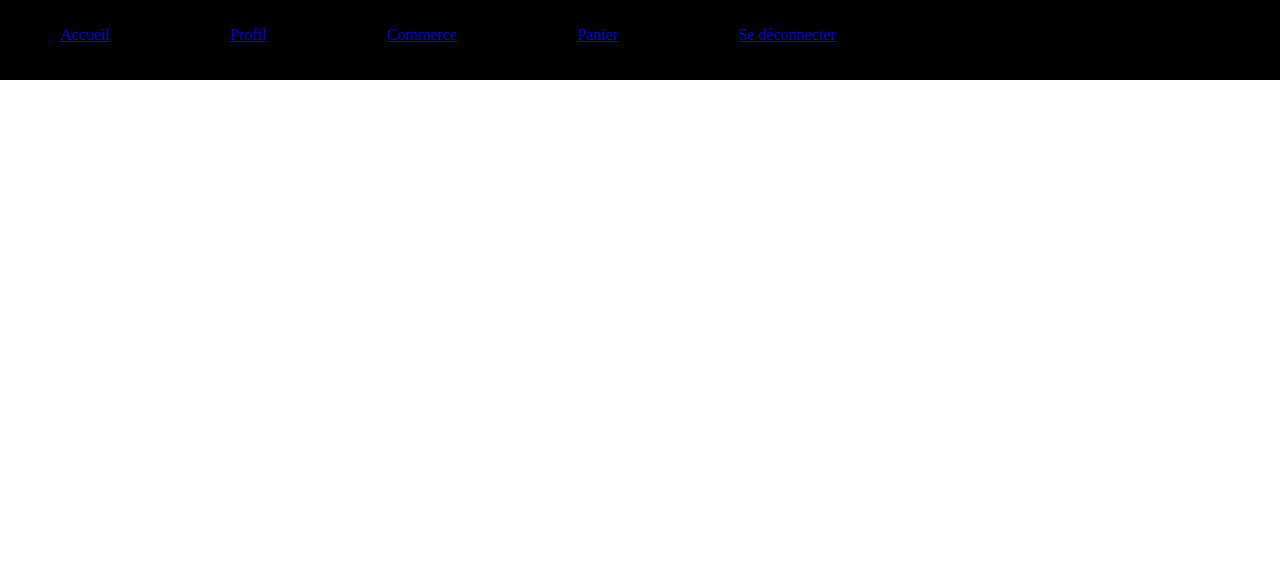
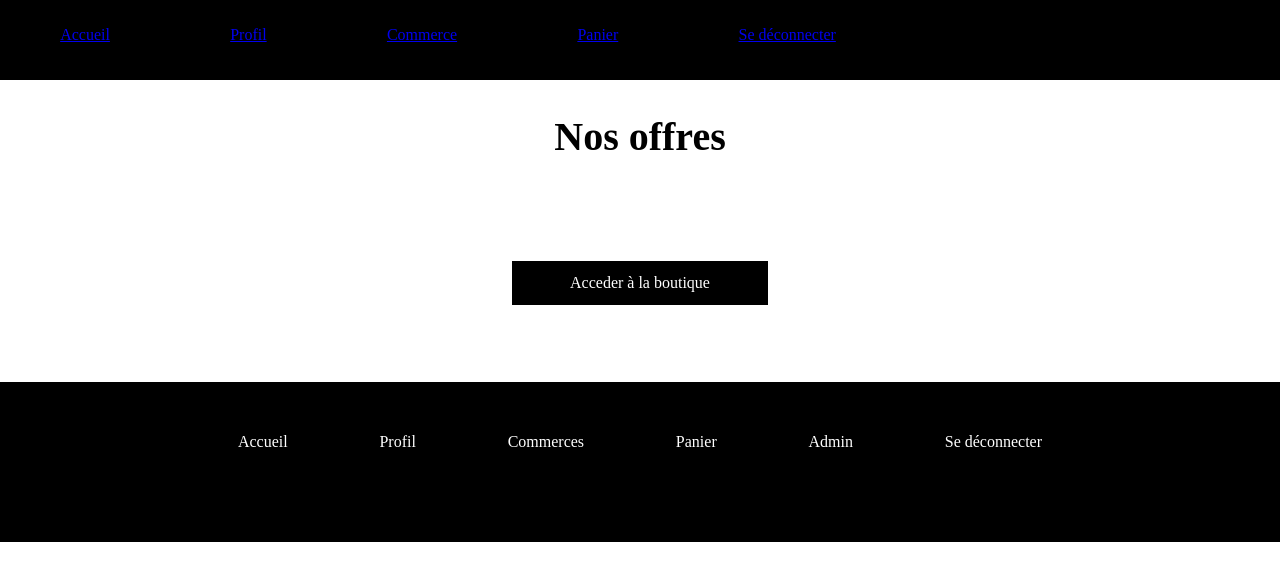
Before and after one commit to celine-emptoz-lacote/confinement, a PHP site: page / in a window 1280 px wide. Shown: the top 581 px of the page. Run offline with PHP 8.4, Linux system fonts and the light colour scheme; some libraries are stand-ins or nearby versions.

Commit message:
creation de la section offre et du footer

```diff
--- a/css/index.css
+++ b/css/index.css
@@ -4,6 +4,7 @@
 body{
     margin: 0;
     padding: 0;
+    text-align: center;
 }
 header{
     background: black;
@@ -17,3 +18,40 @@ header nav{
     display: flex;
     justify-content: space-around;
 }
+
+
+/**** SECTION OFFRES ***/
+.offres h1 {
+    font-size: 40px;
+}
+
+.offres img {
+    margin: 1%;
+}
+.offres_a{
+    display: block;
+    width: 20%;
+    margin: 3% auto;
+    padding: 1%;
+    background-color: black;
+    color: white;
+    text-decoration: none;
+}
+
+/****** FOOTER *****/
+footer  {
+    height: 20vh;
+    background-color: black;
+}
+
+.nav_footer {
+    display: flex;
+    justify-content: space-around;
+    margin: 6% auto 0;
+    padding-top: 4%;
+}
+
+.nav_footer a {
+    text-decoration: none;
+    color: white;
+}
--- a/index.php
+++ b/index.php
@@ -17,6 +17,33 @@
             <a href="#">Se déconnecter</a>
         </nav>
     </header>
+    <main>
 
+
+
+
+
+
+    <section class="offres">
+        <h1>Nos offres</h1>
+        <div>
+            <a href=""><img src="https://via.placeholder.com/300x200" alt=""></a>
+            <a href=""><img src="https://via.placeholder.com/300x200" alt=""></a>
+            <a href=""><img src="https://via.placeholder.com/300x200" alt=""></a>
+        </div>
+        <a href="#" class="offres_a">Acceder à la boutique</a>
+    </section>
+    </main>
+
+    <footer>
+        <nav class="nav_footer">
+            <a href="#">Accueil</a>
+            <a href="#">Profil</a>
+            <a href="#">Commerces</a>
+            <a href="#">Panier</a>
+            <a href="#">Admin</a>
+            <a href="#">Se déconnecter</a>
+        </nav>
+    </footer>
 </body>
 </html>
```
